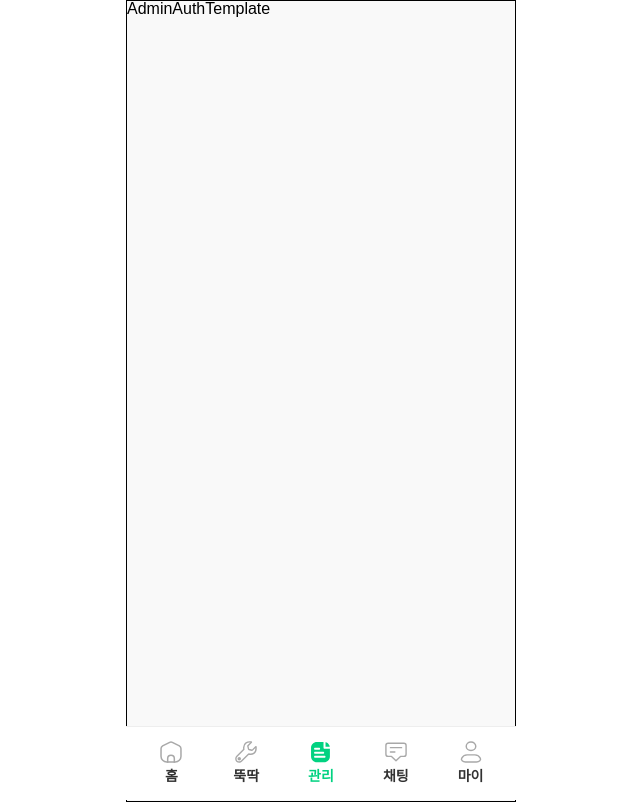
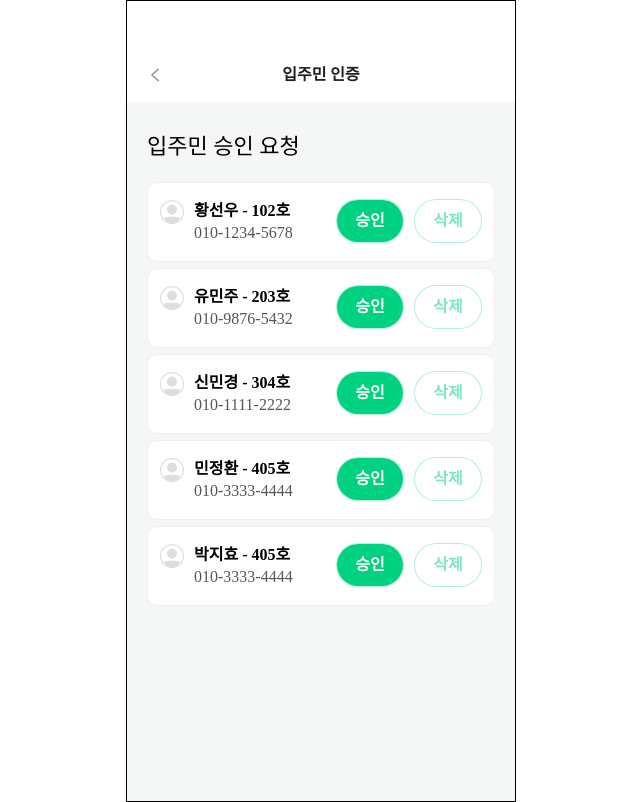
Before and after one commit to HotKeTok/HotKeTok-FE, a React (Vite) app: page /admin/auth in a window 1280 px wide. Shown: the whole page, without its empty margins (319-959 px from the left). Built offline with nearby package versions, Linux system fonts and the light colour scheme; a web font is replaced by a local one.

Commit message:
feat: 집주인 admin 승인요청 페이지

```diff
--- /dev/null
+++ b/src/components/admin/AuthItem.jsx
@@ -0,0 +1,74 @@
+import styled from 'styled-components';
+import { color, typo } from '../../styles/tokens';
+import Profile from '../../assets/common/icon-profile-default.svg?react';
+import { Column, Row } from '../../styles/flex';
+import ButtonRound from '../../components/common/ButtonRound';
+
+/**
+ *
+ * @param {number}
+ * @param {string} name
+ * @param {string} address
+ * @param {string} phone
+ * @param {function} onConfirm
+ * @param {function} onDelete
+ * @returns
+ */
+export default function AuthItem({ id, name, address, phone, onConfirm, onDelete }) {
+  return (
+    <Container key={id}>
+      <Row>
+        {' '}
+        <Profile width={24} height={24} />
+        <Column style={{ marginLeft: 10 }}>
+          <NameAddress>
+            {name} - {address && `${address}`}
+          </NameAddress>
+          <Phone>{phone}</Phone>
+        </Column>
+      </Row>
+
+      <Row $gap={10} style={{ height: '100%' }}>
+        <ButtonRound
+          filled={true}
+          text="승인"
+          onClick={onConfirm}
+          width={68}
+          height={44}
+        ></ButtonRound>
+        <ButtonRound
+          filled={false}
+          text="삭제"
+          onClick={onDelete}
+          width={68}
+          height={44}
+        ></ButtonRound>
+      </Row>
+    </Container>
+  );
+}
+
+const Container = styled.div`
+  width: 100%;
+  height: 80px;
+  background-color: white;
+  border: 1px solid ${color('grayscale.200')};
+  border-radius: 10px;
+
+  padding: 16px 12px;
+
+  display: flex;
+  flex-direction: row;
+  justify-content: space-between;
+  align-items: center;
+`;
+
+const NameAddress = styled.div`
+  ${typo('subtitle1')}
+  color: black;
+`;
+
+const Phone = styled.div`
+  ${typo('body1')}
+  color: ${color('grayscale.600')};
+`;
--- a/src/components/common/ButtonRound.jsx
+++ b/src/components/common/ButtonRound.jsx
@@ -1,47 +1,54 @@
-import styled from "styled-components"
-import { resolveWidth } from "./Button"
-import { typo, color } from "../../styles/tokens"
+import styled from 'styled-components';
+import { resolveWidth } from './Button';
+import { typo, color } from '../../styles/tokens';
 
 /**
  * @function ButtonRound
  * @param {boolean} filled - 채워진 상태 여부 (기본 true)
+ * @param {boolean} disabled - 비활성화 여부 (기본 false)
  * @param {string} text - 버튼 텍스트
  * @param {'full'|number|string} width - 미지정: auto, 'full': 100%, 숫자: px, 그 외 문자열 그대로(기본값: 'auto')
- * @param {number} height - 미지정: 24, 숫자: px
- * @param {function} onClick - 클릭 핸들러 (비워진 상태라면 핸들러 실행되지 않음)
+ * @param {'full'|number} height - 미지정: 24, 숫자: px, 'full': 100% (기본값: 24)
+ * @param {function} onClick - 클릭 핸들러
  */
 
-export default function ButtonRound ({ filled=true, text, width='auto', height=24, onClick }) {
+export default function ButtonRound({
+  filled = true,
+  disabled = false,
+  text,
+  width = 'auto',
+  height = 24,
+  onClick,
+}) {
   return (
     <StyledButton
       type="button"
       $filled={filled}
       $width={width}
       $height={height}
-            onClick={filled ? onClick : undefined}
-            disabled={!filled}
+      onClick={onClick && onClick}
+      $disabled={disabled}
     >
       <div>{text}</div>
     </StyledButton>
-    )
+  );
 }
 
 const StyledButton = styled.button`
   width: ${({ $width }) => resolveWidth($width)};
-height: ${({ $height }) => ($height ? `${$height}px` : '24px')};
+  height: ${({ $height }) => ($height === 'full' ? '100%' : `${$height}px`)};
   padding: 0 12px;
   border-radius: 30px;
-  ${typo('button3')};
+  ${typo('button1')};
 
-  background-color: ${({ $filled }) =>
-    $filled ? color('brand.primary') : 'white'};
-  border: 1.5px solid rgba(1, 210, 129, 0.30);
+  background-color: ${({ $filled }) => ($filled ? color('brand.primary') : 'white')};
+  border: 1.5px solid rgba(1, 210, 129, 0.3);
   background-clip: padding-box;
   /* 배경이 보더 영역까지 칠하지 않도록 추가 */
   color: ${({ $filled }) => ($filled ? 'white' : 'rgba(1, 210, 129, 0.50)')};
 
-  pointer-events: ${({ $filled }) => ($filled ? 'auto' : 'none')};
-  cursor: ${({ $filled }) => ($filled ? 'pointer' : 'default')};
+  pointer-events: ${({ $disabled }) => ($disabled ? 'none' : 'auto')};
+  cursor: ${({ $disabled }) => ($disabled ? 'default' : 'pointer')};
 
   transition: background-color 0.15s ease, transform 0.02s ease;
 `;
--- /dev/null
+++ b/src/mocks/landlord/AdminAuth.js
@@ -0,0 +1,32 @@
+export const EXAMPLE_AUTH_REQUEST = [
+  {
+    id: 1,
+    name: '황선우',
+    address: '102호',
+    phone: '010-1234-5678',
+  },
+  {
+    id: 2,
+    name: '유민주',
+    address: '203호',
+    phone: '010-9876-5432',
+  },
+  {
+    id: 3,
+    name: '신민경',
+    address: '304호',
+    phone: '010-1111-2222',
+  },
+  {
+    id: 4,
+    name: '민정환',
+    address: '405호',
+    phone: '010-3333-4444',
+  },
+  {
+    id: 5,
+    name: '박지효',
+    address: '405호',
+    phone: '010-3333-4444',
+  },
+];
--- a/src/pages/landlord/admin/AdminAuth.jsx
+++ b/src/pages/landlord/admin/AdminAuth.jsx
@@ -1,7 +1,14 @@
-import AdminAuthTemplate from "../../../templates/landlord/admin/AdminAuthTemplate";
+import { useState } from 'react';
+import AdminAuthTemplate from '../../../templates/landlord/admin/AdminAuthTemplate';
 
-export default function AdminAuth(){
-    return (
-        <AdminAuthTemplate/>
-    )
+export default function AdminAuth() {
+  // 승인시 api 호출
+  const handleConfirm = id => {};
+
+  // 삭제(거절)시 api 호출
+  const handleDelete = id => {};
+
+  // 승인 혹은 거절시 모달 open
+
+  return <AdminAuthTemplate onConfirm={handleConfirm} onDelete={handleDelete} />;
 }
--- a/src/styles/layout.jsx
+++ b/src/styles/layout.jsx
@@ -16,6 +16,7 @@ export const HIDE_BOTTOM_BAR_PATHS = [
   '/write-review',
   '/message',
   '/alarm',
+  '/admin',
 ];
 export const HIDE_HEADER_PATHS = [];
 
--- a/src/templates/landlord/admin/AdminAuthTemplate.jsx
+++ b/src/templates/landlord/admin/AdminAuthTemplate.jsx
@@ -1,3 +1,116 @@
-export default function AdminAuthTemplate(){
-    return (<div>AdminAuthTemplate</div>)
+import { Page, PageWithoutBottomBar, ScrollableNoBottomBarContent } from '../../../styles/layout';
+import AuthEmpty from '../../../assets/landlord/admin/Empty_Auth.svg?react';
+import { EXAMPLE_AUTH_REQUEST } from '../../../mocks/landlord/AdminAuth';
+import Topbar from '../../../components/common/TopBar';
+import styled from 'styled-components';
+import { typo, color } from '../../../styles/tokens';
+import { Column } from '../../../styles/flex';
+import AuthItem from '../../../components/admin/AuthItem';
+import { useState } from 'react';
+import ConfirmModal from '../../../components/common/ConfirmModal';
+
+/**
+ *
+ * @param {Function} onConfirm 입주민 승인 요청 확인 핸들러
+ * @param {Function} onDelete 입주민 승인 요청 삭제(거절) 핸들러
+ */
+export default function AdminAuthTemplate({ onConfirm, onDelete }) {
+  const [modal, setModal] = useState(false); // 모달 상태 관리
+  const [modalContent, setModalContent] = useState({}); // 모달 상태 종류(승인 | 거절)과 클릭된 아이템의 값
+
+  const MODAL_STATE = [
+    {
+      state: 'confirm',
+      label: '승인',
+      onClick: onConfirm,
+    },
+    {
+      state: 'delete',
+      label: '삭제',
+      onClick: onDelete,
+    },
+  ];
+
+  // 승인 혹은 거절 버튼을 눌렀을 때
+  // key: 승인 요청 id
+  const onConfirmBtnClick = key => {
+    if (modalContent.state === 'confirm') {
+      onConfirm(key); // key 값 전달하여 api 호출
+      setModal(false);
+    } else if (modalContent.state === 'delete') {
+      onDelete(key); // key 값 전달하여 api 호출
+      setModal(false);
+    } else {
+      return null;
+    }
+  };
+
+  // (승인/삭제) state 값에 따라 모달 open
+  const openModal = (modalContent, key, name, address) => {
+    if (modalContent.state === 'confirm') {
+      setModalContent({ ...modalContent, key: key, name: name, address: address });
+      setModal(true);
+    } else if (modalContent.state === 'delete') {
+      setModalContent({ ...modalContent, key: key, name: name, address: address });
+      setModal(true);
+    } else {
+      return null;
+    }
+  };
+
+  return (
+    <PageWithoutBottomBar>
+      {modal && (
+        <ConfirmModal
+          isOpen={modal}
+          title={`${modalContent.name} - ${modalContent.address} 님의`}
+          description={`입주민 요청을 ${modalContent.label}하시겠어요?`}
+          onClose={() => setModal(false)}
+          onConfirm={onConfirmBtnClick}
+          cancelText="아니요"
+          confirmText="승인하기"
+        />
+      )}
+      <Topbar title="입주민 인증" />
+      <ScrollableNoBottomBarContent style={{ backgroundColor: '#f5f6f6' }}>
+        {EXAMPLE_AUTH_REQUEST.length == 0 ? (
+          <Column $justify="center" $align="center" style={{ height: '100%' }}>
+            <AuthEmpty />
+            <H2 style={{ marginTop: 16 }}>입주민 승인 요청</H2>
+            <Body1>입주민 승인 요청을 받으면 여기에 표시됩니다.</Body1>
+          </Column>
+        ) : (
+          <div style={{ padding: '30px 20px' }}>
+            <Title>입주민 승인 요청</Title>
+            <Column $justify="flex-start" $align="center" style={{ gap: 6, marginTop: 20 }}>
+              {EXAMPLE_AUTH_REQUEST.map(item => (
+                <AuthItem
+                  key={item.id}
+                  name={item.name}
+                  address={item.address}
+                  phone={item.phone}
+                  onConfirm={() => openModal(MODAL_STATE[0], item.id, item.name, item.address)}
+                  onDelete={() => openModal(MODAL_STATE[1], item.id, item.name, item.address)}
+                />
+              ))}
+            </Column>
+          </div>
+        )}
+      </ScrollableNoBottomBarContent>
+    </PageWithoutBottomBar>
+  );
 }
+
+const Title = styled.div`
+  ${typo('h2')}
+`;
+
+const H2 = styled.div`
+  ${typo('h2')}
+  color: ${color('grayscale.600')};
+`;
+
+const Body1 = styled.div`
+  ${typo('body1')}
+  color: ${color('grayscale.600')};
+`;
```
Also changed, not shown: src/assets/landlord/admin/Empty_Auth.svg (added). Lines whose indentation alone changed are shown as unchanged.
